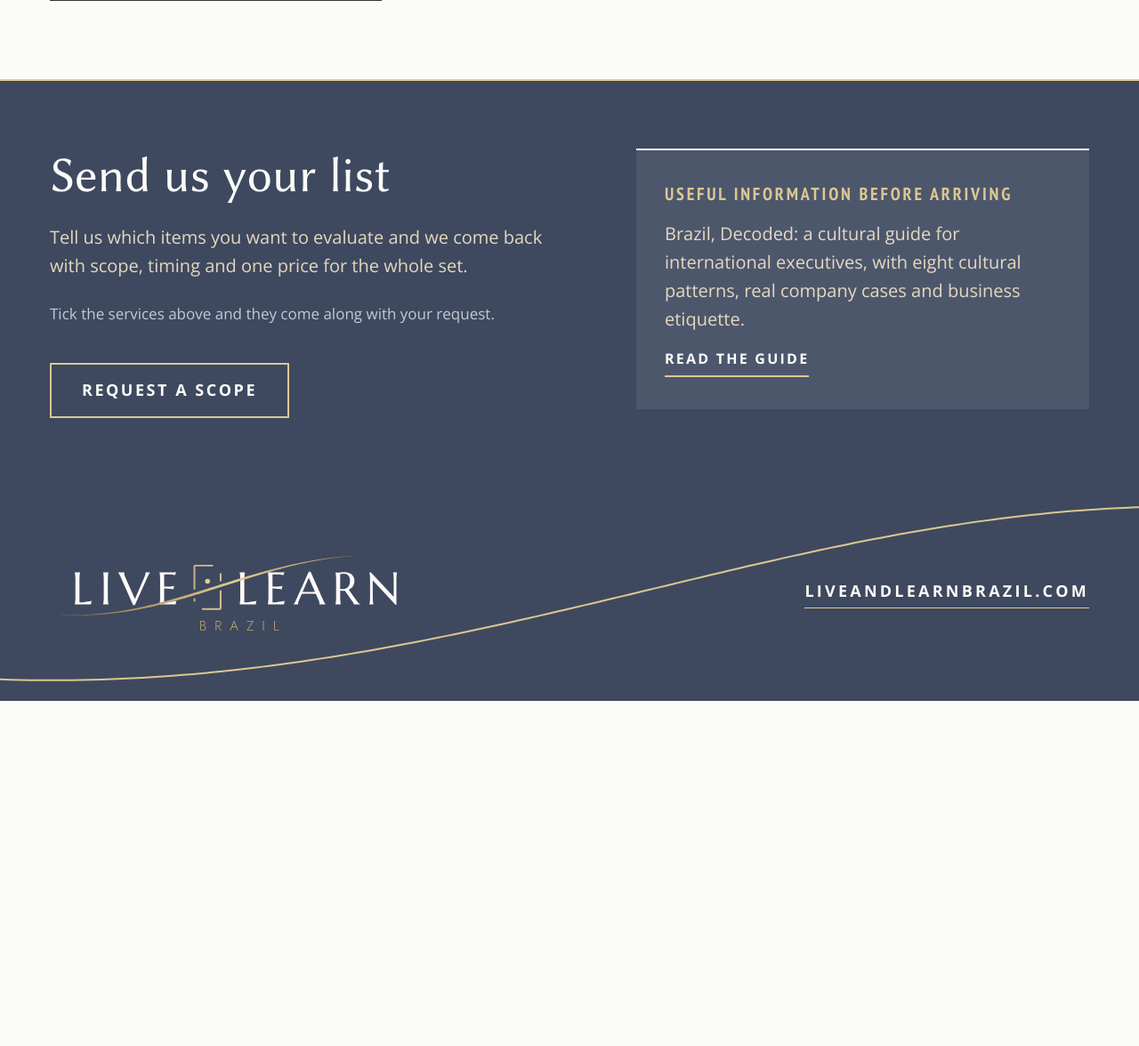
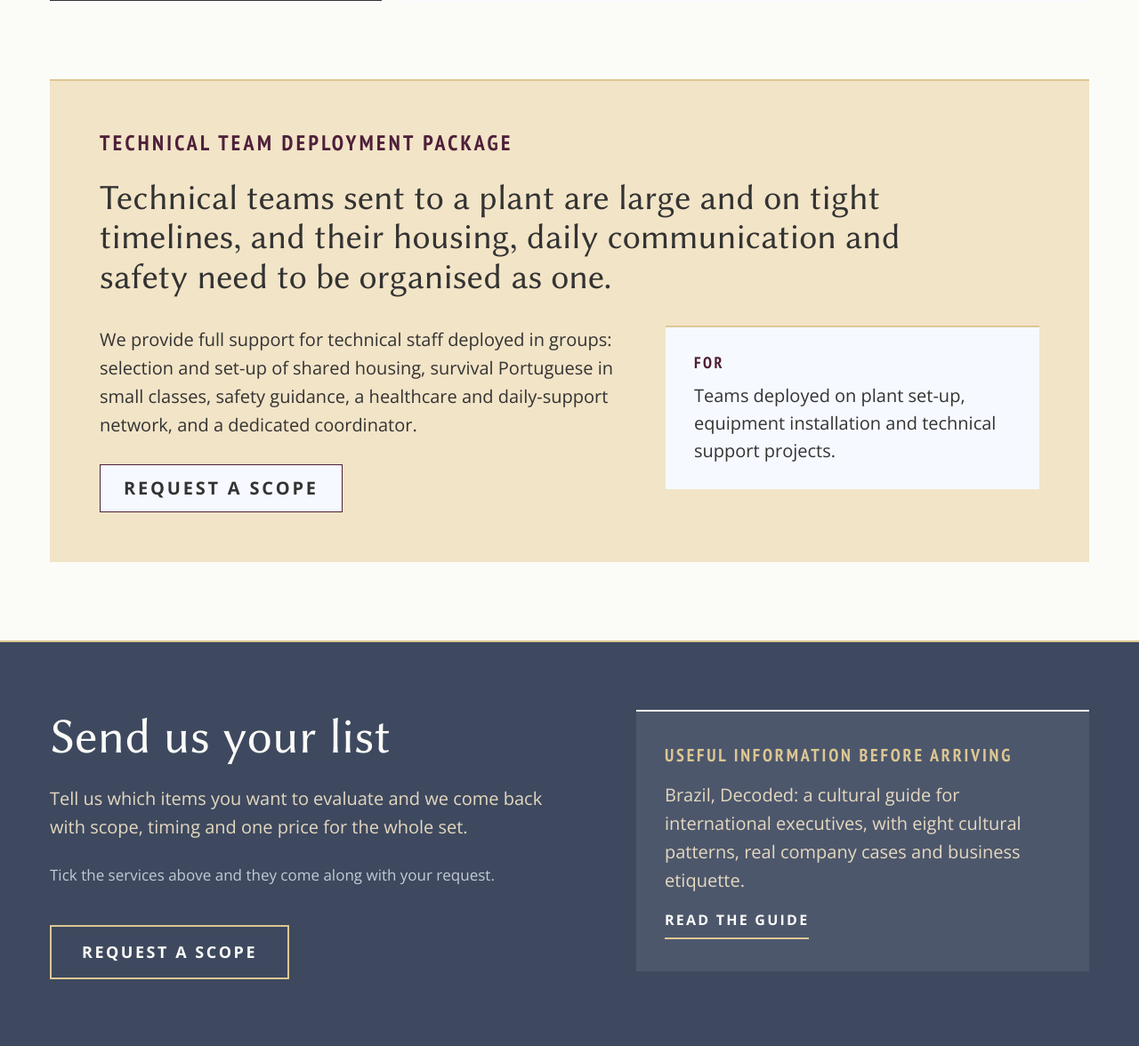
Before and after one commit to aplperegrina/live-and-learn-brazil, a PHP site: page /destination-services/ in a window 1280 px wide. Shown: the part 3714-4890 px from the top of the page at 89% size. Before the commit the page ends 4502 px from the top, so only its background shows below. Run offline with PHP 8.4, Linux system fonts and the light colour scheme.

Commit message:
Destination Services: pacote fechado para equipes técnicas deslocadas
Bloco fora do cardápio (sem caixa de seleção), em champagne clara com fio
champagne no topo: etiqueta, título, texto, botão "Request a scope" que abre o
pedido de escopo com o pacote já na mensagem, e o público-alvo num card
azul-gelo. Depois de DAILY LIFE AND FAMILY, antes do fecho (opção B; a
alternativa é antes de SITE, HOME AND OPERATIONS, com respiro próprio no topo).
Uma coluna no celular; contraste mínimo 10:1. A página só existe em inglês: a
copy nas quatro línguas está em design/destination-services-pacote-equipes-tecnicas.md.

Co-Authored-By: Claude Opus 5.5 <noreply@anthropic.com>
Claude-Session: https://claude.ai/code/session_013aCQDUxjY3sPVE7akgfzdu

```diff
--- a/css/destination.css
+++ b/css/destination.css
@@ -220,6 +220,57 @@
 }
 
 /* --------------------------------------------------------------------------
+   2b. Pacote fechado: equipes técnicas deslocadas
+   Fica fora do cardápio (não tem caixa de seleção). Superfície em champagne
+   clara com fio champagne de 2px no topo; texto à esquerda, público-alvo num
+   card azul-gelo à direita e o botão que abre o pedido de escopo já com o
+   pacote na mensagem. Uma coluna no celular.
+   Contraste: grafite 10:1 sobre champagne clara e 12:1 sobre azul-gelo; amora
+   10:1 e 11,5:1; botão grafite sobre azul-gelo 12:1.
+   -------------------------------------------------------------------------- */
+.pacote-secao { padding: 0 var(--margem) 88px; }
+.pacote-secao:first-child { padding-top: 88px; } /* antes dos grupos: respiro entre a introdução e o pacote */
+.pacote {
+  display: flex;
+  flex-direction: column;
+  gap: 24px;
+  padding: 56px;
+  background: var(--champagne-claro);
+  border-top: 2px solid var(--champagne);
+}
+.pacote-rotulo {
+  font-family: var(--fonte-menu);
+  font-weight: 700;
+  text-transform: uppercase;
+  letter-spacing: 0.14em;
+  font-size: 24px;
+  line-height: 1.2;
+  color: var(--amora);
+}
+.pacote h2 { font-size: 40px; line-height: 1.12; color: var(--grafite); max-width: 24em; }
+.pacote-corpo { display: grid; grid-template-columns: minmax(0, 7fr) minmax(0, 5fr); gap: 48px; align-items: start; padding-top: 8px; }
+.pacote-texto { display: flex; flex-direction: column; gap: 28px; align-items: flex-start; }
+.pacote-texto p { font-size: 20px; line-height: 1.6; color: var(--grafite); }
+.pacote-para {
+  display: flex;
+  flex-direction: column;
+  gap: 10px;
+  padding: 28px 32px;
+  background: var(--azul-gelo);
+  border-top: 2px solid var(--champagne);
+}
+.pacote-para-rotulo {
+  font-family: var(--fonte-menu);
+  font-weight: 700;
+  text-transform: uppercase;
+  letter-spacing: 0.14em;
+  font-size: 18px;
+  line-height: 1.3;
+  color: var(--amora);
+}
+.pacote-para p:last-child { font-size: 20px; line-height: 1.55; color: var(--grafite); }
+
+/* --------------------------------------------------------------------------
    3. Fecho "Send us your list" (ardósia): a lista marcada e o pedido de
       escopo à esquerda, a caixa do briefing à direita; emenda no rodapé
    -------------------------------------------------------------------------- */
@@ -313,6 +364,11 @@ html[lang="zh-Hans"] .intro p { line-height: 1.8; }
       hero; os cards viram duas colunas
    -------------------------------------------------------------------------- */
 @media (max-width: 1100px) {
+  .pacote-secao { padding-bottom: 64px; }
+  .pacote-secao:first-child { padding-top: 64px; }
+  .pacote { padding: 40px; }
+  .pacote h2 { font-size: 34px; }
+  .pacote-corpo { gap: 32px; }
   .abertura { display: block; }
   .hero-ds { min-height: 0; padding: 64px var(--margem) 112px; }
   .hero-ds-texto { max-width: 760px; }
@@ -339,6 +395,15 @@ html[lang="zh-Hans"] .intro p { line-height: 1.8; }
    6. Celular (até 760px): uma coluna
    -------------------------------------------------------------------------- */
 @media (max-width: 760px) {
+  .pacote-secao { padding-bottom: 48px; }
+  .pacote-secao:first-child { padding-top: 48px; }
+  .pacote { padding: 32px 24px; gap: 18px; }
+  .pacote-rotulo { font-size: 20px; letter-spacing: 0.1em; }
+  .pacote h2 { font-size: 28px; }
+  .pacote-corpo { grid-template-columns: minmax(0, 1fr); gap: 24px; padding-top: 0; }
+  .pacote-texto p, .pacote-para p:last-child { font-size: 18px; }
+  .pacote-para { padding: 22px 24px; }
+  .pacote .btn { font-size: 16px; padding: 14px 20px; }
   .hero-ds { padding: 48px var(--margem) 88px; }
   .hero-ds-texto { gap: 20px; }
   .rotulo-pagina { font-size: 24px; }
--- a/destination-services/index.html
+++ b/destination-services/index.html
@@ -13,8 +13,8 @@
   <link rel="alternate" hreflang="en" href="https://liveandlearnbrazil.com/destination-services/">
   <link rel="alternate" hreflang="x-default" href="https://liveandlearnbrazil.com/destination-services/">
   <link rel="icon" type="image/svg+xml" href="../img/live-and-learn-brazil-favicon.svg">
-  <link rel="stylesheet" href="../css/styles.css?v=20260925a">
-  <link rel="stylesheet" href="../css/destination.css?v=20260925a">
+  <link rel="stylesheet" href="../css/styles.css?v=20260927b">
+  <link rel="stylesheet" href="../css/destination.css?v=20260927b">
 </head>
 <body>
 <div class="page">
@@ -184,6 +184,24 @@
       </div>
     </fieldset>
 
+    <!-- ===== PACOTE FECHADO: equipes técnicas deslocadas (fora do cardápio, sem caixa de seleção) ===== -->
+    <section class="pacote-secao" id="technical-teams" aria-labelledby="titulo-pacote">
+      <div class="pacote">
+        <p class="pacote-rotulo">Technical team deployment package</p>
+        <h2 id="titulo-pacote">Technical teams sent to a plant are large and on tight timelines, and their housing, daily communication and safety need to be organised as one.</h2>
+        <div class="pacote-corpo">
+          <div class="pacote-texto">
+            <p>We provide full support for technical staff deployed in groups: selection and set-up of shared housing, survival Portuguese in small classes, safety guidance, a healthcare and daily-support network, and a dedicated coordinator.</p>
+            <a class="btn" href="../contact/?about=destination&amp;items=Technical%20team%20deployment%20package">Request a scope</a>
+          </div>
+          <div class="pacote-para">
+            <p class="pacote-para-rotulo">For</p>
+            <p>Teams deployed on plant set-up, equipment installation and technical support projects.</p>
+          </div>
+        </div>
+      </div>
+    </section>
+
     <!-- ===== FECHO (ardósia): a lista marcada segue no pedido de escopo ===== -->
     <section class="fecho-ds" id="contact" aria-labelledby="titulo-fecho">
       <div class="fecho-ds-texto">
```
Also changed, not shown: design/destination-services-pacote-equipes-tecnicas.md (added, +43 -0 lines).
